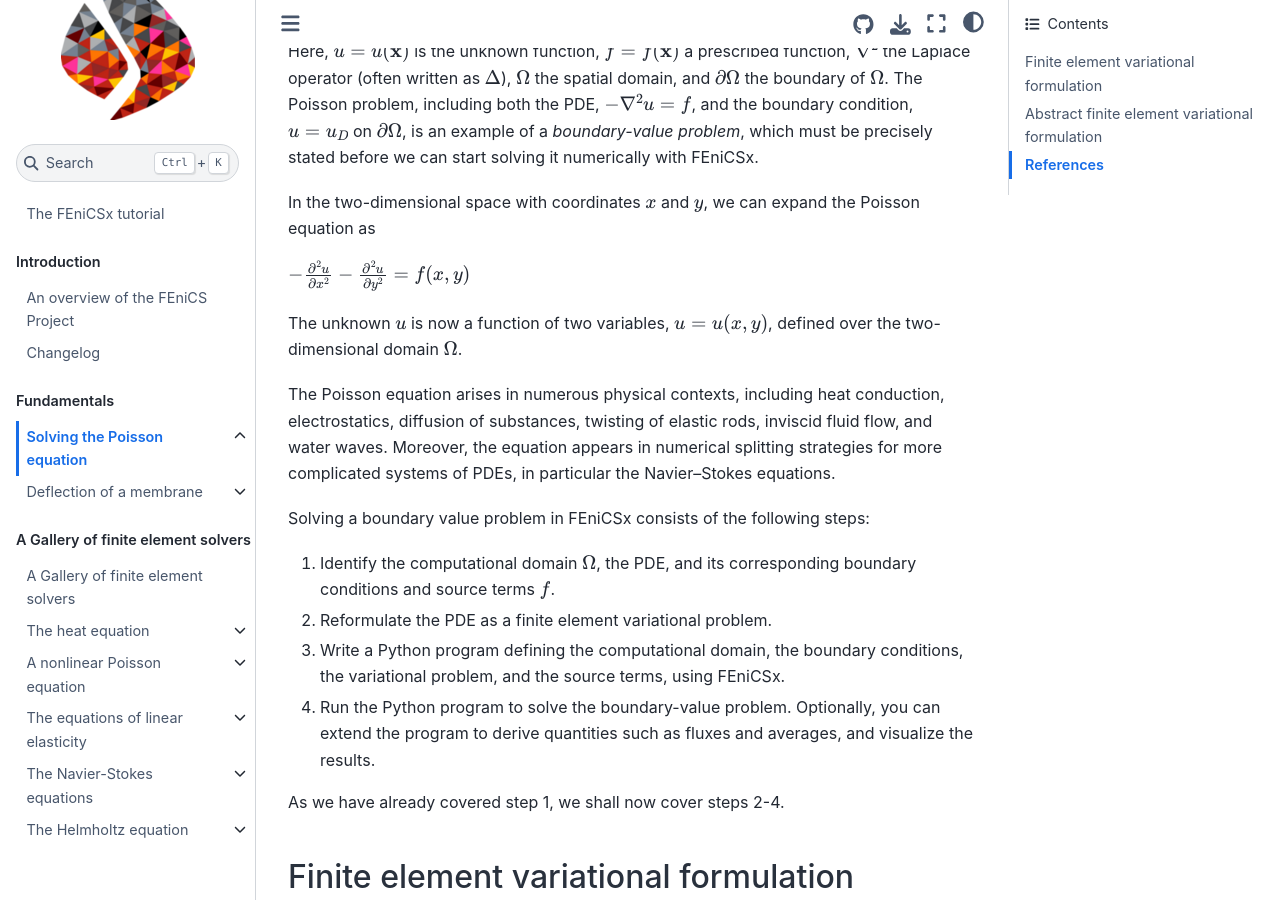
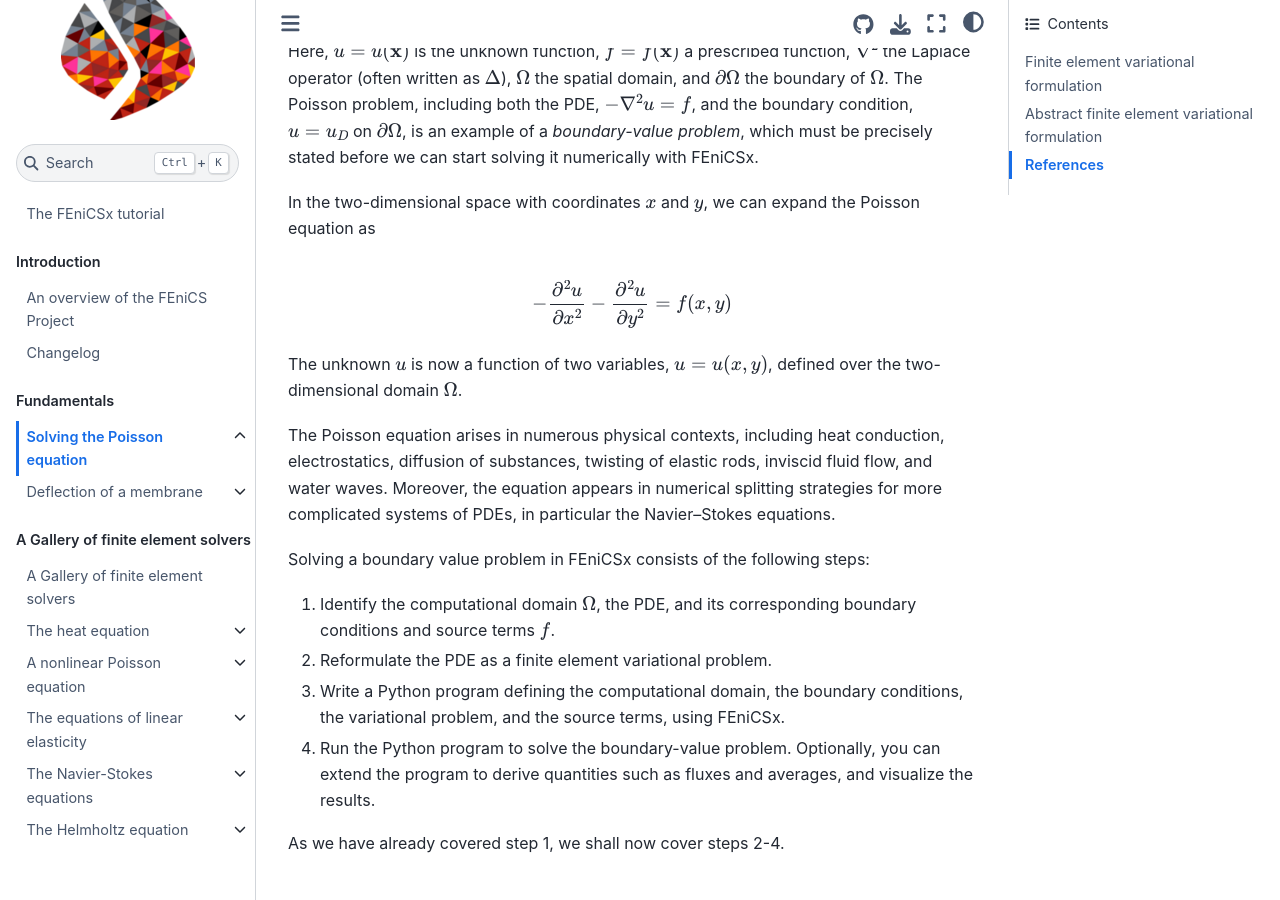
Before and after one commit to jorgensd/dolfinx-tutorial, a Jupyter Book: the page built from chapter1/fundamentals.md, in a window 1280 px wide and 900 px high, scrolled down 579 px. Built offline with Jupyter Book 1.0.4 settings and Sphinx 7.4.7 and the Sphinx Book theme 1.1.4, drawn with Linux system fonts in a browser that asks for light colours; pages that are not in the unit, such as notebooks, are missing from menus; cross-references to code outside the pages are shown as plain code.

Commit message:
Make a bunch of equations displaystyle.

```diff
--- a/chapter1/fundamentals.md
+++ b/chapter1/fundamentals.md
@@ -27,7 +27,7 @@
 
 In the two-dimensional space with coordinates $x$ and $y$, we can expand the Poisson equation as
 
-$-\frac{\partial^2 u}{\partial x^2} - \frac{\partial^2 u}{\partial y^2} = f(x,y)$
+$$-\frac{\partial^2 u}{\partial x^2} - \frac{\partial^2 u}{\partial y^2} = f(x,y)$$
 
 The unknown $u$ is now a function of two variables, $u=u(x,y)$, defined over the two-dimensional domain $\Omega$.
 
@@ -65,7 +65,7 @@
 
 In the present case, we multiply the Poisson equation by a test function $v$ and integrate over $\Omega$:
 
-$\int_\Omega (-\nabla^2 u) v~\mathrm{d} x = \int_\Omega f v~\mathrm{d} x.$
+$$\int_\Omega (-\nabla^2 u) v~\mathrm{d} x = \int_\Omega f v~\mathrm{d} x.$$
 
 Here $\mathrm{d} x$ denotes the differential element for integration over the domain $\Omega$. We will later let $\mathrm{d} s$ denote the differential element for integration over $\partial\Omega$, the boundary of $\Omega$.
 
@@ -74,9 +74,9 @@
 [integration by parts](https://en.wikipedia.org/wiki/Integration_by_parts).
 The formula reads
 
-$-\int_\Omega (\nabla^2 u)v~\mathrm{d}x
+$$-\int_\Omega (\nabla^2 u)v~\mathrm{d}x
 = \int_\Omega\nabla u\cdot\nabla v~\mathrm{d}x-
-\int_{\partial\Omega}\frac{\partial u}{\partial n}v~\mathrm{d}s,$
+\int_{\partial\Omega}\frac{\partial u}{\partial n}v~\mathrm{d}s,$$
 
 where $\dfrac{\partial u}{\partial n}=\nabla u \cdot \vec{n}$ is the derivative of $u$ in the outward normal direction $\vec{n}$ on the boundary.
 
@@ -84,13 +84,13 @@
 
 In the present problem, this means that $v$ is $0$ on the whole boundary $\partial\Omega$. Thus, the second term in the integration by parts formula vanishes, and we have that
 
-$\int_\Omega \nabla u \cdot \nabla v~\mathrm{d} x = \int_\Omega f v~\mathrm{d} x.$
+$$\int_\Omega \nabla u \cdot \nabla v~\mathrm{d} x = \int_\Omega f v~\mathrm{d} x.$$
 
 If we require that this equation holds for all test functions $v$ in some suitable space $\hat{V}$, the so-called _test space_, we obtain a well-defined mathematical problem that uniquely determines the solution $u$ which lies in some function space $V$. Note that $V$ does not have to be the same space as
 $\hat{V}$. We call the space $V$ the _trial space_. We refer to the equation above as the _weak form_/_variational form_ of the original boundary-value problem. We now properly state our variational problem:
 Find $u\in V$ such that
 
-$\int_\Omega \nabla u \cdot \nabla v~\mathrm{d} x = \int_\Omega f v~\mathrm{d} x\qquad \forall v \in \hat{V}.$
+$$\int_\Omega \nabla u \cdot \nabla v~\mathrm{d} x = \int_\Omega f v~\mathrm{d} x\qquad \forall v \in \hat{V}.$$
 
 For the present problem, the trial and test spaces $V$ and $\hat{V}$ are defined as
 \begin{align}
```
